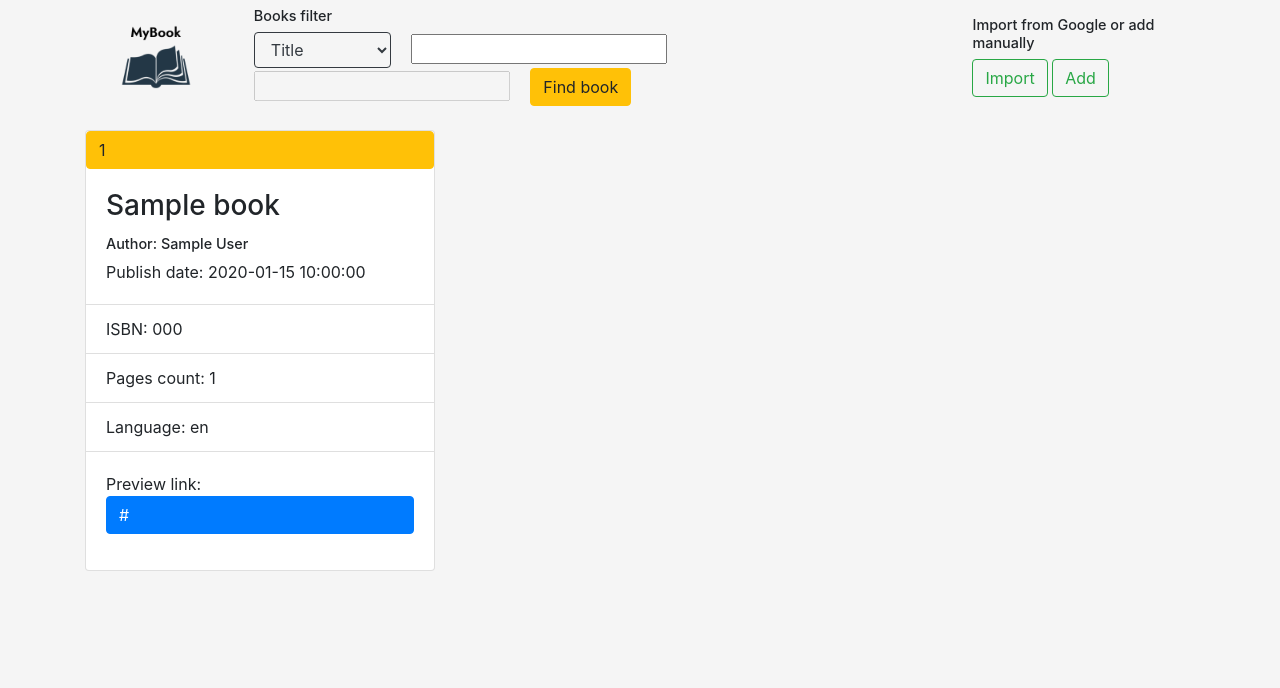
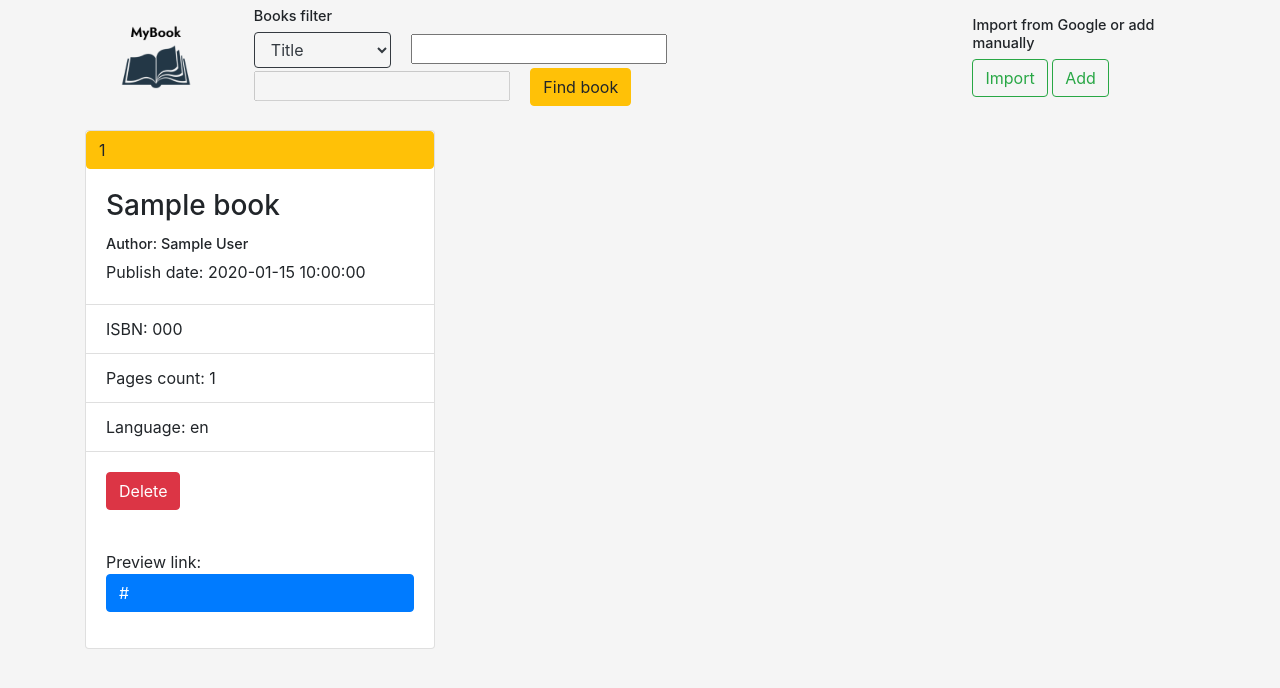
Before and after one commit to Andross78/STX, a Flask app: page / in a window 1280 px wide. Shown: the part 49-737 px from the top of the page. Run offline with Flask 2, Linux system fonts and the light colour scheme; tables that the repository leaves empty hold one stand-in row (values such as "Sample post").

Commit message:
Add files via upload

```diff
--- a/templates/index.html
+++ b/templates/index.html
@@ -56,14 +56,19 @@
                                 <li class="list-group-item">Language: {{ book.lang }}</li>
                             </ul>
                             <div class="card-body">
-                            <p>Preview link: <a href="#" class="btn btn-primary d-block">{{ book.preview_link }}</a></p>
+                                <button class="btn btn-danger" value="{{ book.id }}" name="book_delete">Delete</button>
+                            </div>
+                            <div class="card-body">
+                                <p>Preview link: <a href="#" class="btn btn-primary d-block">{{ book.preview_link }}</a>
+                                </p>
                             </div>
                         </div>
                     </div>
                 {% endfor %}
             </div>
+        </div>
     </form>
-</div>
+
 
     <script type="text/javascript" src="static/js/index.js"></script>
 </body>
```
Lines whose indentation alone changed are shown as unchanged.
